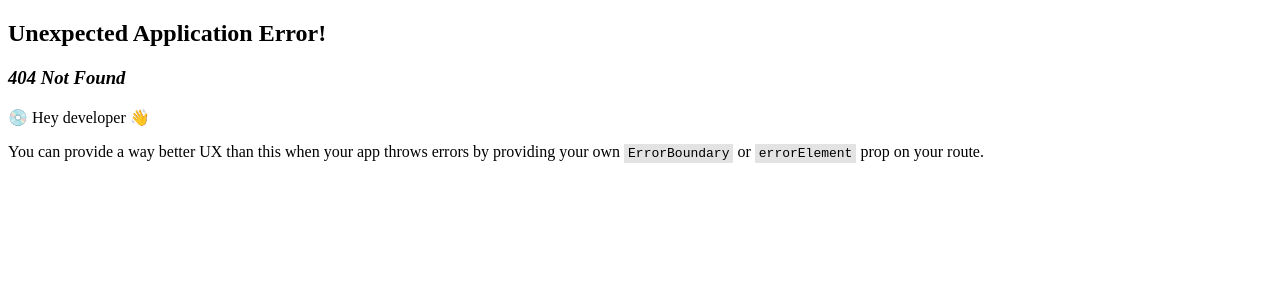
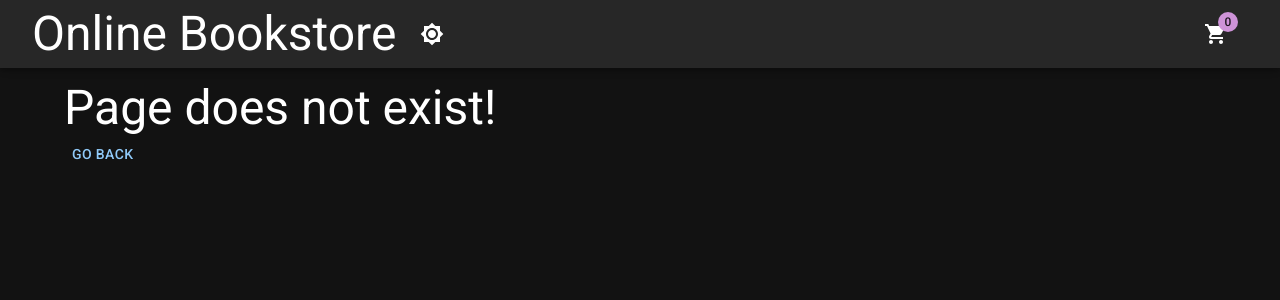
Before and after one commit to BerinMadzak/Online-Bookstore, a React (Create React App) app in the folder client/: page /error in a window 1280 px wide. Before the commit this address had no page. Shown: the top 300 px of the page. Built offline with nearby package versions, Linux system fonts and the light colour scheme.

Commit message:
feat: add error page

```diff
--- /dev/null
+++ b/client/src/features/home/ErrorPage.tsx
@@ -0,0 +1,11 @@
+import { Button, Typography } from "@mui/material";
+import { Link } from "react-router-dom";
+
+export default function ErrorPage() {
+    return (
+        <>
+            <Typography variant="h3">Page does not exist!</Typography>
+            <Button component={Link} to='/'>Go Back</Button>
+        </>
+    );
+}
```
Also changed, not shown: client/src/app/router/Routes.tsx (+5 -2 lines), 1 other file (tests, documents, lock files or other folders).
